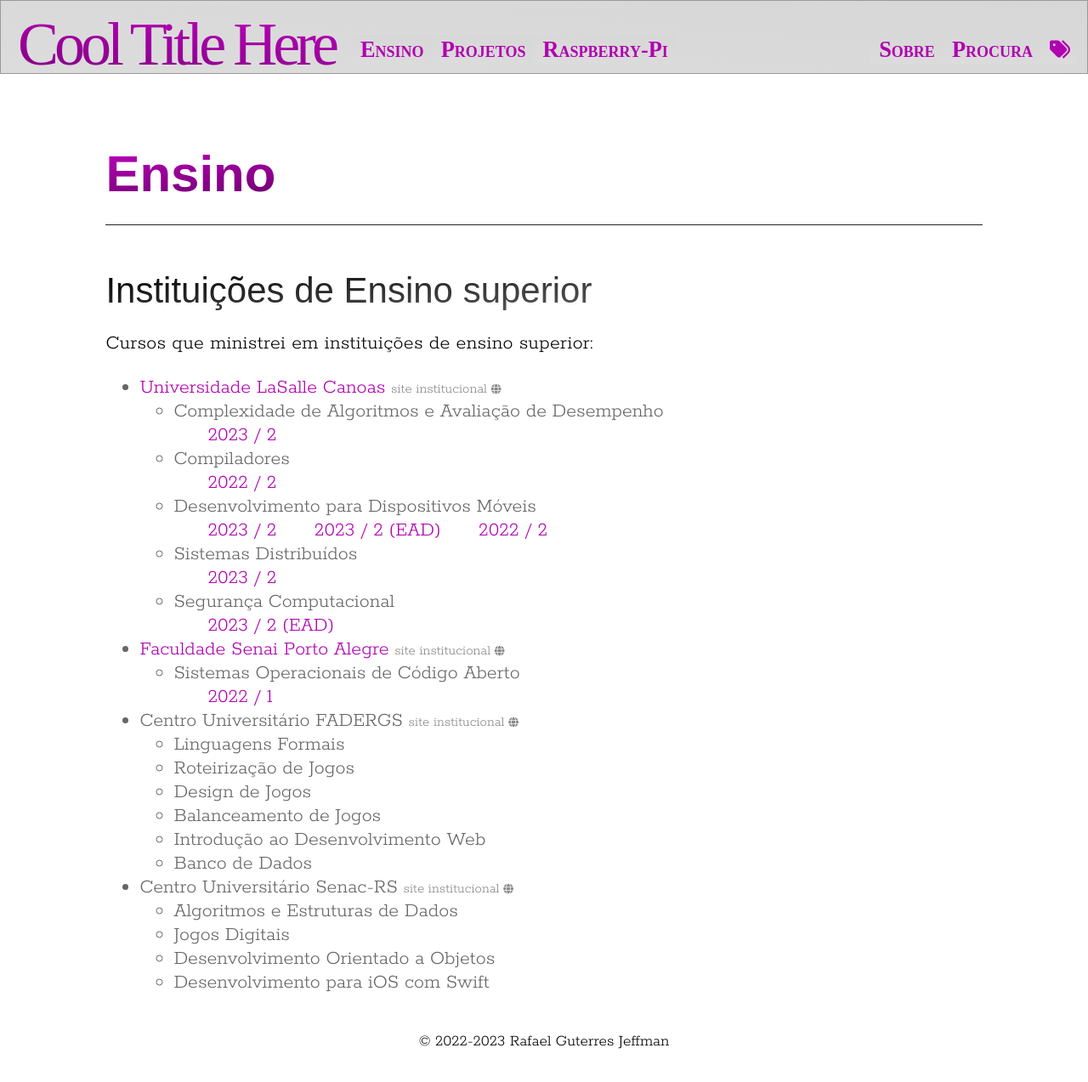
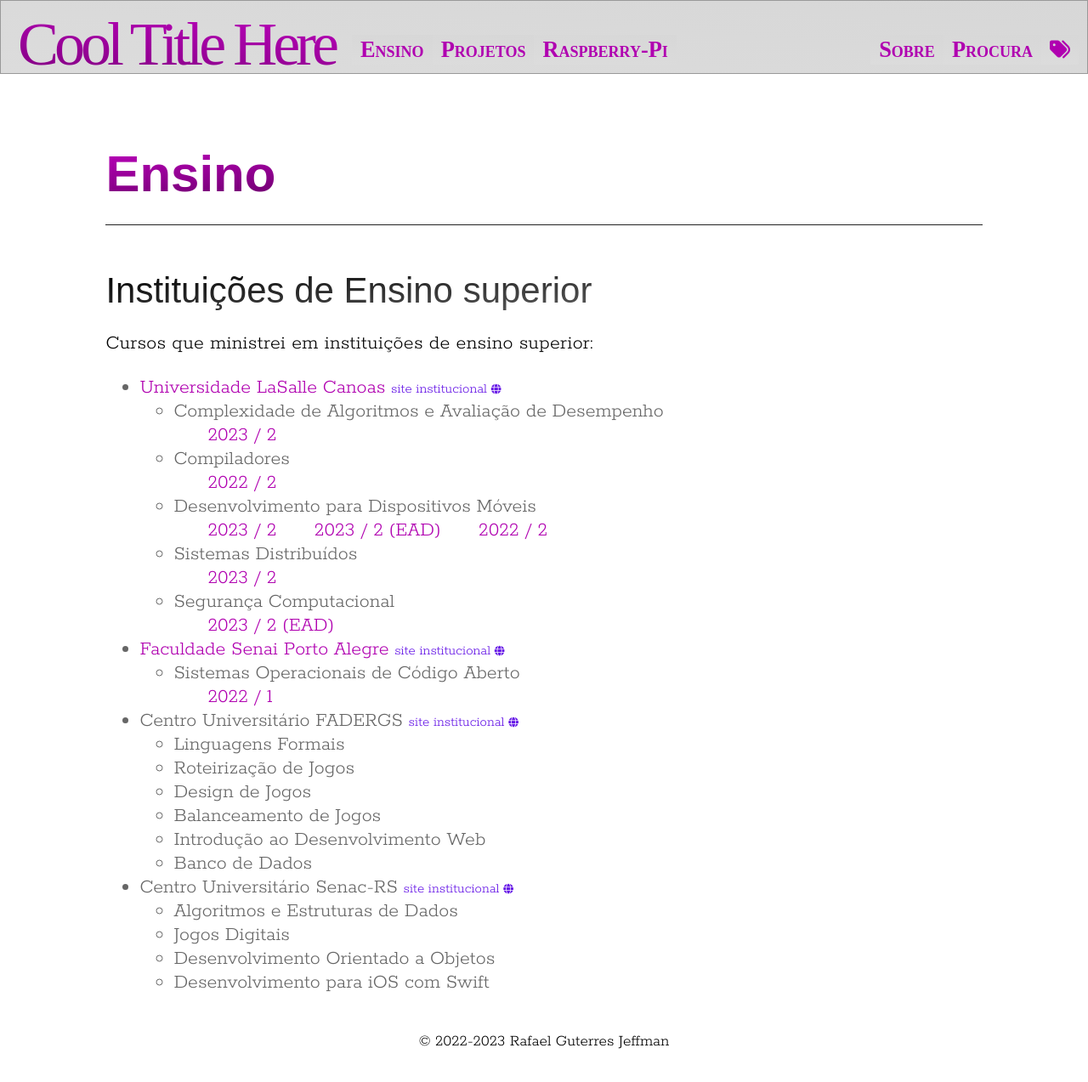
Before and after one commit to rafasgj/rafaeljeffman.com, a Jekyll site: the page built from teaching/index.md, in a window 1280 px wide and 1274 px high. Shown: the whole window at 85% size. Built offline with Jekyll 4.4.1, drawn with Linux system fonts in a browser that asks for light colours; some web fonts are replaced.

Commit message:
Changed extenal site link color

```diff
--- a/_sass/colors.scss
+++ b/_sass/colors.scss
@@ -1 +1,3 @@
 $logo-title-bg: linear-gradient(185deg, rgb(192,0,192), rgb(128,0,128)) !important;
+
+.blue { color: rgb(100, 20, 230) !important; }
--- a/teaching/index.md
+++ b/teaching/index.md
@@ -19,7 +19,7 @@
 
 Cursos que ministrei em instituições de ensino superior:
 
-* [Universidade LaSalle Canoas](lasalle) [site institucional <i class="fa-solid fa-globe" style="font-size: 70%; vertical-align: baseline;"></i>](https://unilasalle.edu.br/canoas){:target="\_blank" class="last-update"}
+* [Universidade LaSalle Canoas](lasalle) [site institucional <i class="fa-solid fa-globe" style="font-size: 70%; vertical-align: baseline;"></i>](https://unilasalle.edu.br/canoas){:target="\_blank" class="last-update blue"}
     * Complexidade de Algoritmos e Avaliação de Desempenho
         * [2023 / 2](lasalle/2023-02-analise-algoritmos)
     * Compiladores
@@ -32,17 +32,17 @@
         * [2023 / 2](lasalle/2023-02-sistemas-distribuidos)
     * Segurança Computacional
         * [2023 / 2 (EAD)](lasalle/2023-02-seguranca-ead)
-* [Faculdade Senai Porto Alegre](senai) [site institucional <i class="fa-solid fa-globe" style="font-size: 70%; vertical-align: baseline;"></i>](https://www.senairs.org.br/unidades/senai-porto-alegre){:target="\_blank" class="last-update"}
+* [Faculdade Senai Porto Alegre](senai) [site institucional <i class="fa-solid fa-globe" style="font-size: 70%; vertical-align: baseline;"></i>](https://www.senairs.org.br/unidades/senai-porto-alegre){:target="\_blank" class="last-update blue"}
     * Sistemas Operacionais de Código Aberto
         * [2022 / 1](senai/2022-01-soca)
-* Centro Universitário FADERGS [site institucional <i class="fa-solid fa-globe" style="font-size: 70%; vertical-align: baseline;"></i>](https://www.fadergs.edu.br){:target="\_blank" class="last-update"}
+* Centro Universitário FADERGS [site institucional <i class="fa-solid fa-globe" style="font-size: 70%; vertical-align: baseline;"></i>](https://www.fadergs.edu.br){:target="\_blank" class="last-update blue"}
     * Linguagens Formais
     * Roteirização de Jogos
     * Design de Jogos
     * Balanceamento de Jogos
     * Introdução ao Desenvolvimento Web
     * Banco de Dados
-* Centro Universitário Senac-RS [site institucional <i class="fa-solid fa-globe" style="font-size: 70%; vertical-align: baseline;"></i>](https://www.senacrs.com.br/unidade/63){:target="\_blank" class="last-update"}
+* Centro Universitário Senac-RS [site institucional <i class="fa-solid fa-globe" style="font-size: 70%; vertical-align: baseline;"></i>](https://www.senacrs.com.br/unidade/63){:target="\_blank" class="last-update blue"}
     * Algoritmos e Estruturas de Dados
     * Jogos Digitais
     * Desenvolvimento Orientado a Objetos
```
